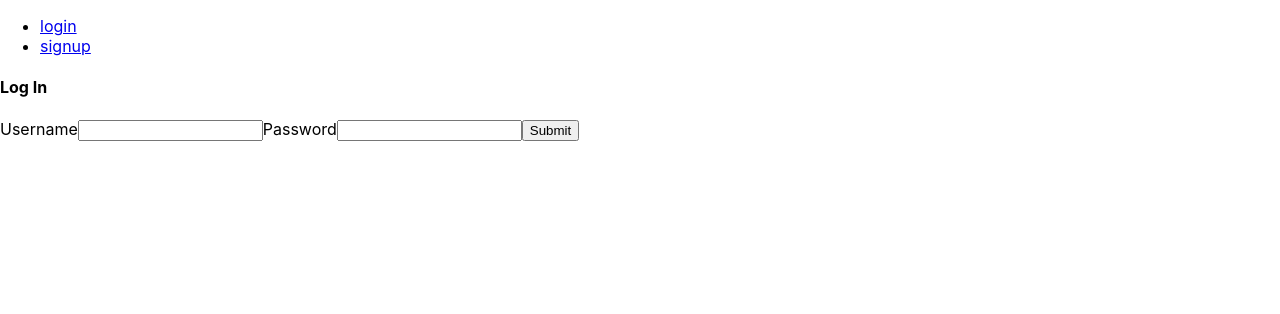
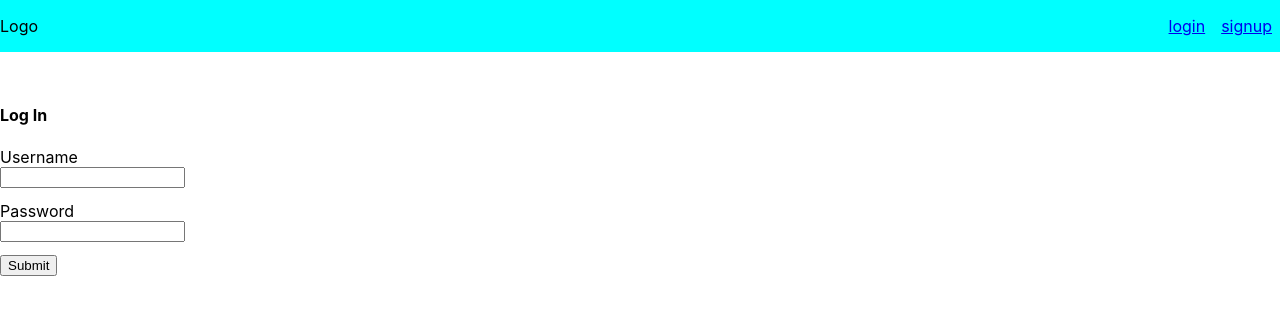
Before and after one commit to andriyprodan/support_student_web, a React (Create React App) app: page /login in a window 1280 px wide. Shown: the top 314 px of the page. Built offline with nearby package versions, Linux system fonts and the light colour scheme; no server answers.

Commit message:
Add minimal styles

```diff
--- a/src/App.css
+++ /dev/null
@@ -1,38 +0,0 @@
-.App {
-  text-align: center;
-}
-
-.App-logo {
-  height: 40vmin;
-  pointer-events: none;
-}
-
-@media (prefers-reduced-motion: no-preference) {
-  .App-logo {
-    animation: App-logo-spin infinite 20s linear;
-  }
-}
-
-.App-header {
-  background-color: #282c34;
-  min-height: 100vh;
-  display: flex;
-  flex-direction: column;
-  align-items: center;
-  justify-content: center;
-  font-size: calc(10px + 2vmin);
-  color: white;
-}
-
-.App-link {
-  color: #61dafb;
-}
-
-@keyframes App-logo-spin {
-  from {
-    transform: rotate(0deg);
-  }
-  to {
-    transform: rotate(360deg);
-  }
-}
--- a/src/App.js
+++ b/src/App.js
@@ -1,5 +1,5 @@
 import React, {useState, useEffect} from 'react';
-import './App.css';
+import './css/App.css';
 import {BrowserRouter as Router, Switch, Route } from 'react-router-dom';
 
 import Nav from './components/Nav';
@@ -42,11 +42,17 @@ function App() {
 
   return (
     <Router>
+      <header id="main-header">
+        <div className="container">
+          <div className="logo">Logo</div>
           <Nav
             loggedIn={loggedIn}
             handleLogout={handleLogout}
           />
+        </div>
+      </header>
       <Switch>
+        <main className="container">
           <Route exact path="/">Hello, {username}</Route>
           <Route path="/login" render={(props) =>
             <LoginForm
@@ -62,6 +68,7 @@ function App() {
               successfulAuthCallback={handleSuccessfulAuth}
             />}
           />
+        </main>
       </Switch>
     </Router>
   );
--- a/src/components/LoginForm.js
+++ b/src/components/LoginForm.js
@@ -34,8 +34,9 @@ export default function LoginForm(props) {
     }
 
     return (
-        <form onSubmit={handleSubmit}>
+        <form onSubmit={handleSubmit} className="auth-form">
             <h4>Log In</h4>
+
             <label htmlFor="username">Username</label>
             <input
                 type="text"
--- a/src/components/Nav.js
+++ b/src/components/Nav.js
@@ -16,7 +16,7 @@ function Nav(props) {
         </ul>
     );
 
-    return <div>{props.loggedIn ? loggedInNav : loggedOutNav}</div>;
+    return <nav>{props.loggedIn ? loggedInNav : loggedOutNav}</nav>;
 }
 
 export default Nav;
--- a/src/components/SignupForm.js
+++ b/src/components/SignupForm.js
@@ -47,7 +47,7 @@ export default function SignupForm(props) {
     }
 
     return (
-        <form onSubmit={handleSubmit}>
+        <form onSubmit={handleSubmit} className="auth-form">
             <h4>Sign Up</h4>
             <label htmlFor="username">Username</label>
             <input
--- /dev/null
+++ b/src/css/App.css
@@ -0,0 +1,49 @@
+body {
+  padding: 0;
+  margin: 0;
+}
+
+.container {
+  max-width: 1600px;
+  margin: 0 auto;
+}
+
+#main-header {
+  background-color: aqua;
+}
+
+#main-header .container {
+  display: -webkit-box;
+  display: -ms-flexbox;
+  display: flex;
+  -webkit-box-pack: justify;
+      -ms-flex-pack: justify;
+          justify-content: space-between;
+  -webkit-box-align: center;
+      -ms-flex-align: center;
+          align-items: center;
+}
+
+#main-header .container nav ul {
+  list-style: none;
+  display: -webkit-box;
+  display: -ms-flexbox;
+  display: flex;
+}
+
+#main-header .container nav ul li {
+  margin: 0 .5em;
+}
+
+.auth-form input {
+  margin-bottom: 1em;
+}
+
+.auth-form * {
+  display: block;
+}
+
+main {
+  padding: 2em 0;
+}
+/*# sourceMappingURL=App.css.map */
--- /dev/null
+++ b/src/css/App.scss
@@ -0,0 +1,38 @@
+body {
+    padding: 0;
+    margin: 0;
+}
+
+.container {
+    max-width: 1600px;
+    margin: 0 auto;
+}
+
+#main-header {
+    background-color: aqua;
+    .container {
+        display: flex;
+        justify-content: space-between;
+        align-items: center;
+        nav ul {
+            list-style: none;
+            display: flex;
+            li {
+                margin: 0 .5em;
+            }
+        }
+    }
+}
+
+.auth-form {
+    input {
+        margin-bottom: 1em;
+    }
+    * {
+        display: block;
+    }
+}
+
+main {
+    padding: 2em 0;
+}
--- a/src/index.js
+++ b/src/index.js
@@ -1,6 +1,6 @@
 import React from 'react';
 import ReactDOM from 'react-dom';
-import './index.css';
+import './css/index.css';
 import App from './App';
 import reportWebVitals from './reportWebVitals';
 
```
Also changed, not shown: src/css/index.css (renamed from src/index.css), 2 other files (tests, documents, lock files or other folders). Lines whose indentation alone changed are shown as unchanged.
